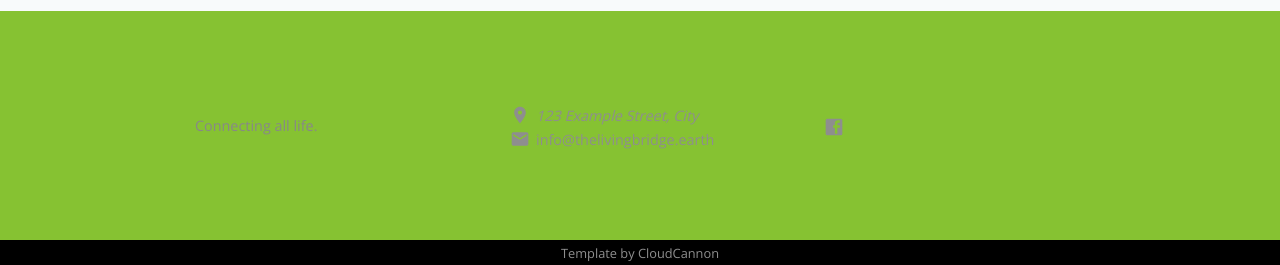
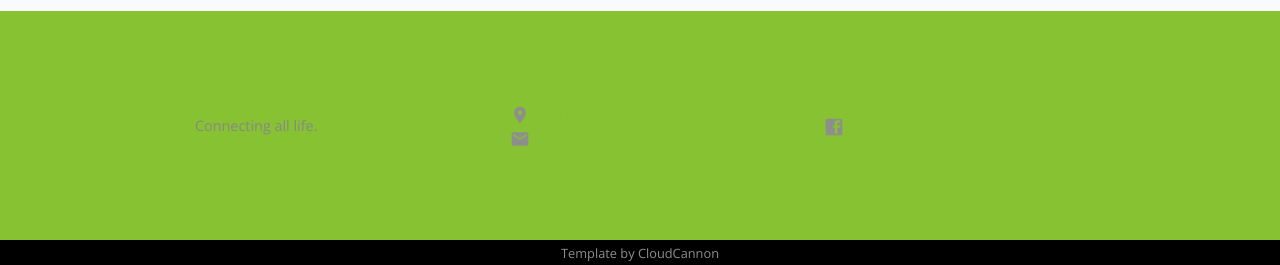
Before and after one commit to orfeaus/living-bridge-exploration, a Jekyll site: the page built from index.html, in a window 1280 px wide. Shown: the part 4354-4619 px from the top of the page. Built offline with Jekyll 4.4.1, drawn with Linux system fonts in a browser that asks for light colours; nearby versions of some CDN libraries; a script that is not in the unit is left out.

Commit message:
Update layout.scss

```diff
--- a/_sass/layout.scss
+++ b/_sass/layout.scss
@@ -180,7 +180,7 @@ footer {
 	padding: 40px 0;
 
 	&, a {
-		color: #8e8e8e;
+		color: #86c232;
 	}
 
 	a:hover {
```
